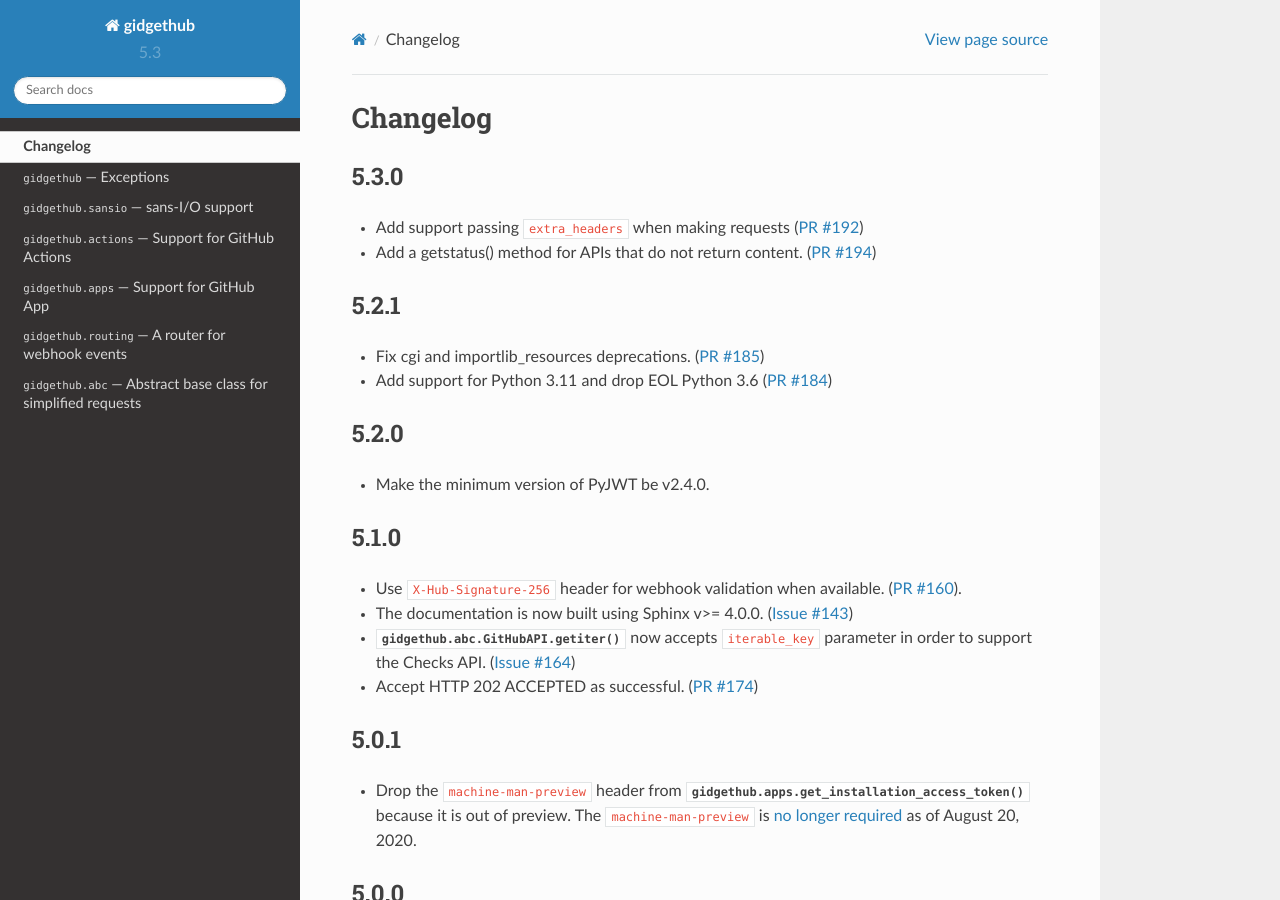
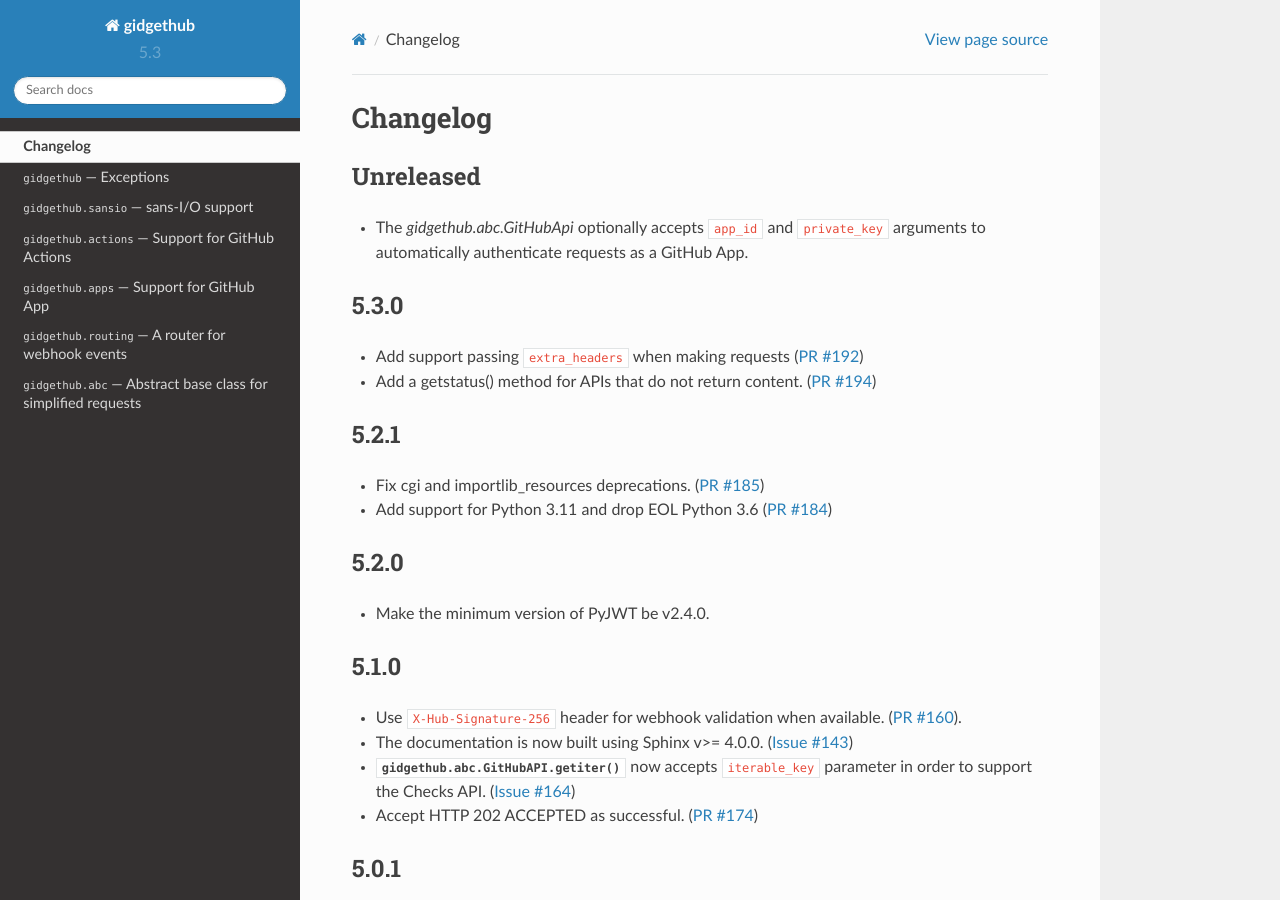
Before and after one commit to gidgethub/gidgethub, a Sphinx documentation site: the page built from docs/changelog.rst, in a window 1280 px wide and 900 px high. Built offline with Sphinx 7.4.7 and the Read the Docs theme 2.0.0, drawn with Linux system fonts in a browser that asks for light colours; pages that are not in the unit, such as notebooks, are missing from menus.

Commit message:
Update change log

```diff
--- a/docs/changelog.rst
+++ b/docs/changelog.rst
@@ -1,5 +1,10 @@
 Changelog
 =========
+
+Unreleased
+----------
+
+- The `gidgethub.abc.GitHubApi` optionally accepts ``app_id`` and ``private_key`` arguments to automatically authenticate requests as a GitHub App.
 
 5.3.0
 -----
```
